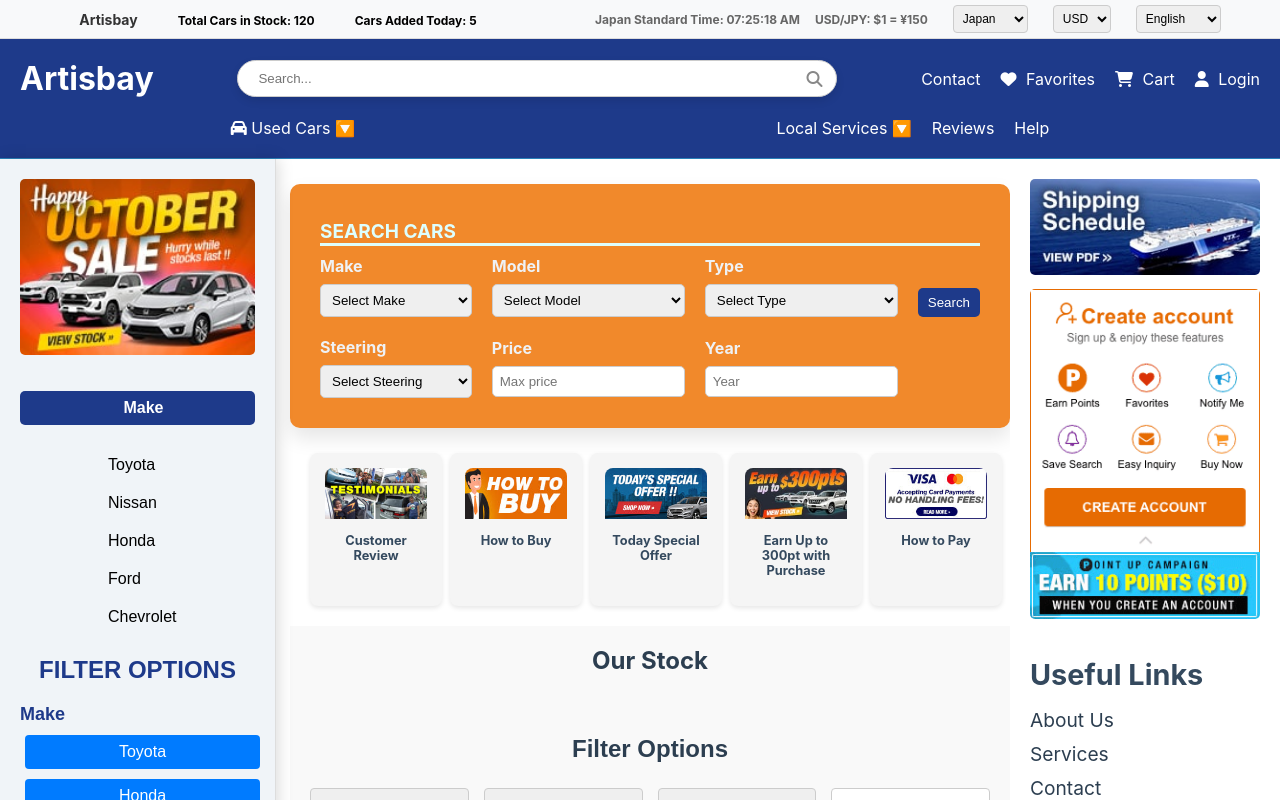
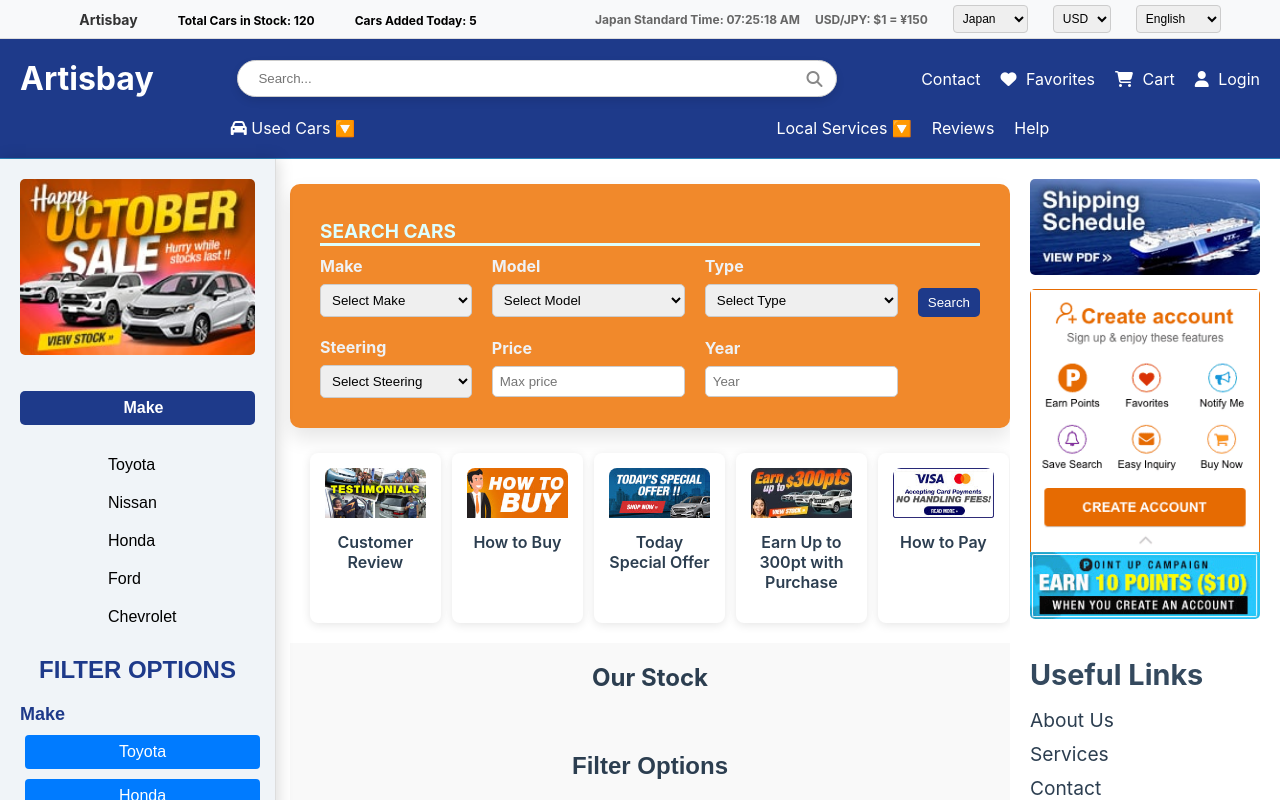
Before and after one commit to aminedev24/cartisbay, a React (Create React App) app: page /#/ in a window 1280 px wide. Shown: the top 800 px of the page. Built offline with nearby package versions, Linux system fonts and the light colour scheme; some icons are missing.

Commit message:
first commit

```diff
--- a/src/css/homepage.css
+++ b/src/css/homepage.css
@@ -247,19 +247,23 @@
 
 .info-cards-container {
     display: grid;
-    grid-template-columns: repeat(5, 1fr); /* Adjust for responsive design */
-    gap: 20px; /* Space between cards */
+    grid-template-columns: repeat(5, 1fr); /* Keep five columns */
+    gap: 30px; /* Increased space between cards */
     padding: 20px; /* Padding around the container */
 }
 
 .info-card {
-    background-color: #f5f5f5; /* Background color of cards */
+    background-color: #ffffff; /* Lighter background for contrast */
     border-radius: 8px; /* Rounded corners */
-    box-shadow: 0 2px 5px rgba(0, 0, 0, 0.1); /* Shadow for depth */
+    box-shadow: 0 2px 10px rgba(0, 0, 0, 0.1); /* Deeper shadow for more depth */
     text-align: center; /* Center align text */
     padding: 15px; /* Padding inside cards */
-    width: 85%;
-    cursor: pointer;
+    width: 90%; /* Slightly smaller width of the cards */
+    transition: transform 0.2s ease; /* Smooth scaling effect */
+}
+
+.info-card:hover {
+    transform: translateY(-5px); /* Lift effect on hover */
 }
 
 .info-card-image {
@@ -270,6 +274,7 @@
 
 .info-card-title {
     margin-top: 10px; /* Space between image and text */
-    font-size: .8rem; /* Adjust font size */
-    color: #34495e; /* Text color */
+    font-size: 1rem; /* Adjust font size for better readability */
+    font-weight: 600; /* Bold text for emphasis */
+    color: #2c3e50; /* Darker text color */
 }
```
Also changed, not shown: src/index.css (line endings or trailing spaces).
